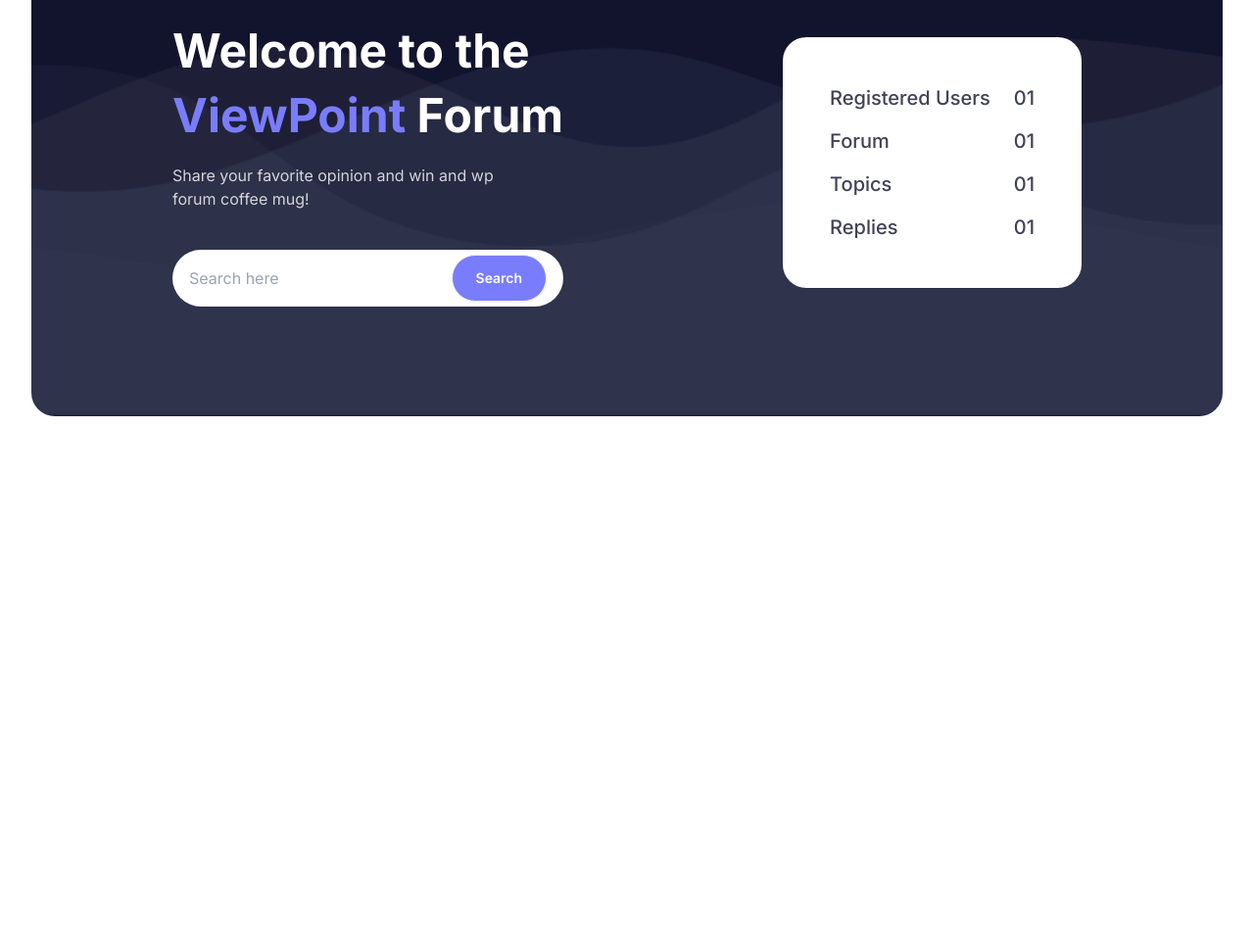
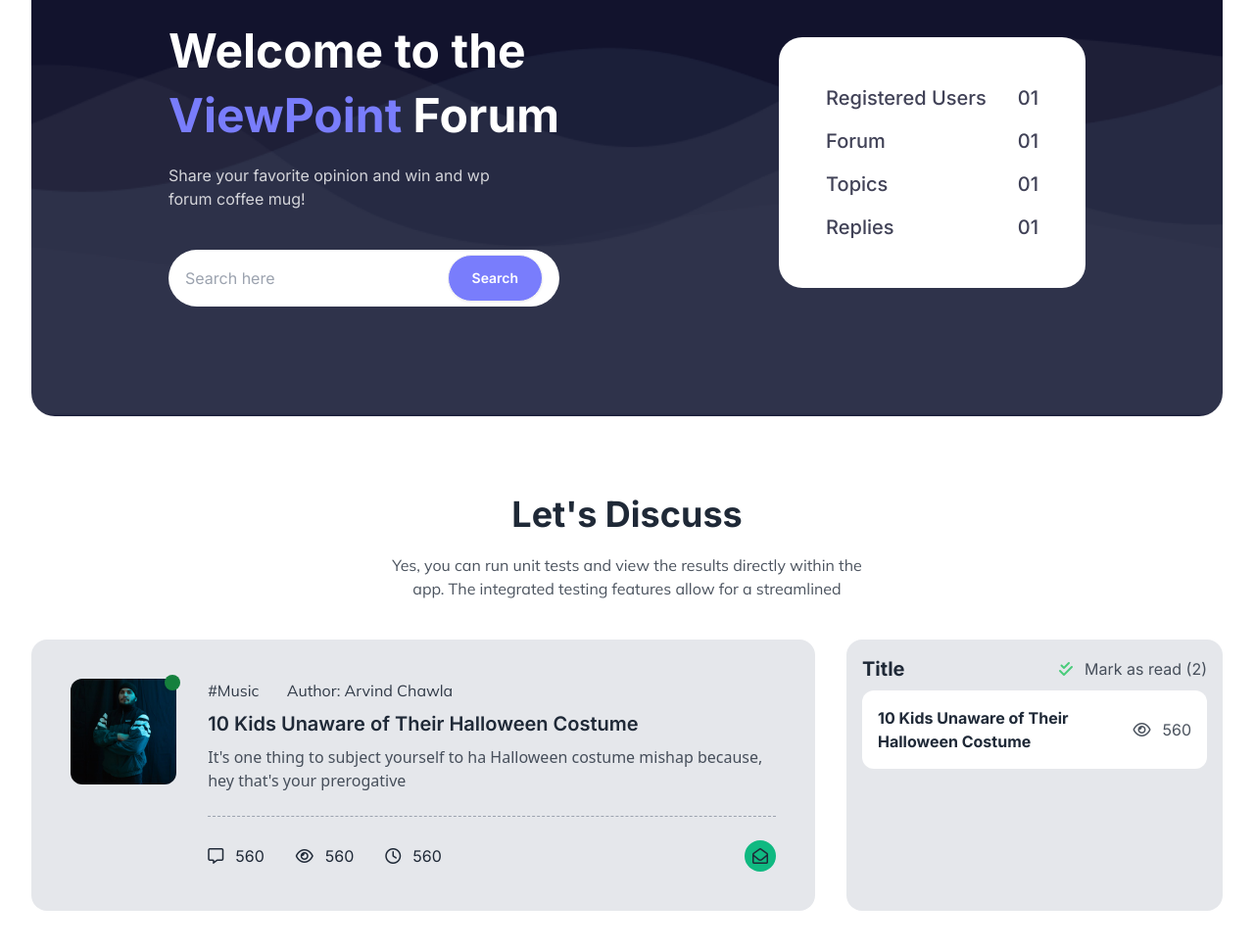
Before and after one commit to shuvo339/ViewPoint, a plain HTML site: page index.html in a window 1280 px wide. Shown: the part 189-1158 px from the top of the page at 98% size. Before the commit the page ends 800 px from the top, so only its background shows below. Drawn offline with nearby package versions, Linux system fonts and the light colour scheme.

Commit message:
let's discuss section added

```diff
--- a/index.html
+++ b/index.html
@@ -45,8 +45,8 @@
                     </div>
                   </div>
 
-                  <div class="bg-white p-12 rounded-3xl space-y-4 text-xl text-[#12132DCC] font-medium">
-                    <div class="flex justify-between gap-6">
+                  <div class="bg-white p-8 lg:p-12 rounded-3xl space-y-4 text-xl text-[#12132DCC] font-medium">
+                    <div class="flex justify-between gap-4 lg:gap-8">
                         <h3>Registered Users</h3>
                         <h5>01</h5>
                     </div>
@@ -68,8 +68,72 @@
         </section>
     </header>
 
-    <main class="container px-8 mx-auto">
+    <main class="container px-8 mx-auto my-20">
+        <!-- let's discuss section  -->
+        <section>
+            <h1 class="text-3xl lg:text-4xl font-bold text-center mb-5 font-mulish">Let's Discuss</h1>
+            <p class="text-center opacity-80 mb-10 max-w-[500px] mx-auto font-inter">Yes, you can run unit tests and view the results directly within the app. The integrated testing features allow for a streamlined</p>
 
+            <!-- discuss card -->
+            <!-- dynamic  -->
+            <div class="grid grid-cols-1 lg:grid-cols-6 gap-8">
+                <!-- post card container -->
+                <div class="col-span-4 flex gap-2 lg:gap-8 bg-gray-200 p-10 rounded-2xl">
+                    <div class="relative w-28">
+                        <img class="rounded-xl" src="./images/pro-pic.jpg" alt="">
+                        <div class="bg-green-700 size-4 rounded-full absolute -top-1 -right-1"></div>
+                    </div>
+                    <div class="space-y-2">
+                        <h4 class="font-inter opacity-90"><span class="mr-6">#Music</span> <span>Author: Arvind Chawla</span></h4>
+                        <h1 class="text-xl font-semibold font-mulish">10 Kids Unaware of Their Halloween Costume</h1>
+                        <p class="opacity-80 max-w-[600px] pb-4">It's one thing to subject yourself to ha Halloween costume mishap because, hey that's your prerogative</p>
+                        <hr class=" border-gray-400 border-dashed">
+
+                        <!-- social response  -->
+                       <div class="flex justify-between items-center pt-4 font-mulish">
+                        <div class="flex gap-4 lg:gap-8">
+                            <div class="flex gap-3 items-center">
+                                <i class="fa-regular fa-message"></i>
+                                <h5>560</h5>
+                            </div>
+                            <div class="flex gap-3 items-center">
+                                <i class="fa-regular fa-eye"></i>
+                                <h5>560</h5>
+                            </div>
+                            <div class="flex gap-3 items-center">
+                                <i class="fa-regular fa-clock"></i>
+                                <h5>560</h5>
+                            </div>
+                        </div>
+                        <div class="size-8 bg-[#10B981] rounded-full flex items-center justify-center">
+                            <i class="fa-regular fa-envelope-open"></i>
+                        </div>
+                       </div>
+                    </div>
+                </div>
+                <!-- mark read container  -->
+                <div class="col-span-2 bg-gray-200 rounded-2xl p-4 font-mulish">
+                    <div class="flex justify-between">
+                        <h3 class="font-bold text-xl">Title</h3>
+                        <div class="flex items-center gap-3 opacity-80">
+                            <i class="fa-solid fa-check-double text-green-500"></i>
+                            <h6>Mark as read (<span>2</span>)</h6>
+                        </div>
+                    </div>
+                    <!-- dynamic -->
+                    <div class="flex justify-between bg-white p-4 my-2 rounded-xl">
+                        <h3 class="font-bold text-md">10 Kids Unaware of Their Halloween Costume</h3>
+                        <div class="flex items-center gap-3 opacity-80">
+                                <i class="fa-regular fa-eye"></i>
+                                <h5>560</h5>
+                        </div>
+                    </div>
+                </div>
+            </div>
+        </section>
+
+
+        <!-- join forun banner  -->
     </main>
 
     <footer>
```
Also changed, not shown: images/pro-pic.jpg (added).
